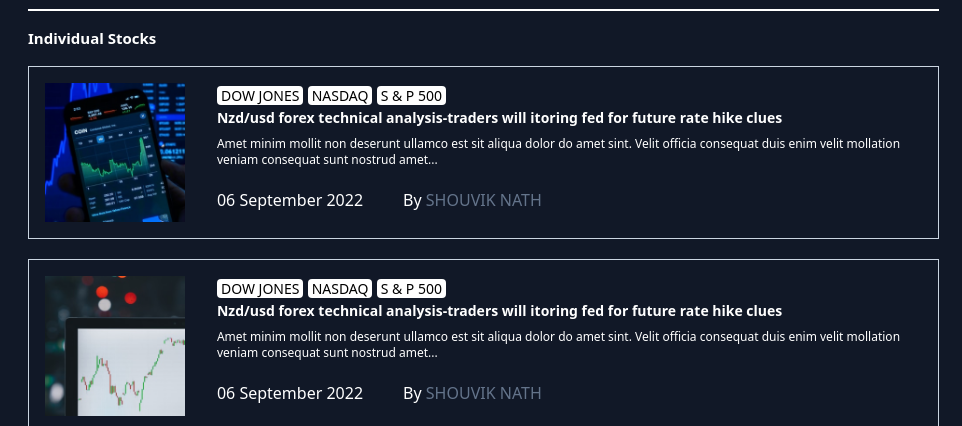
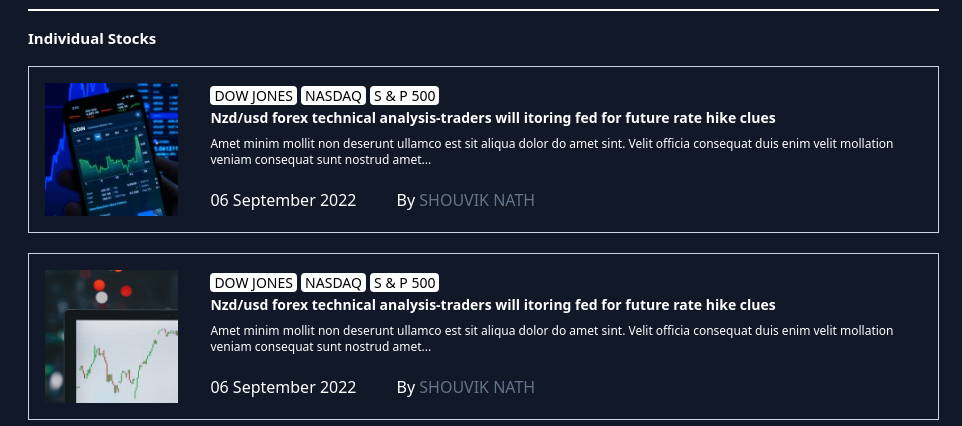
Before and after one commit to DeveloperMokchhedul/tailwindproject1, a website built with Vite: page index.html in a window 1280 px wide. Shown: the part 451-877 px from the top of the page, 0-962 px from the left. Built offline with nearby package versions, Linux system fonts and the light colour scheme; files whose address does not match are found by name.

Commit message:
problem solved

```diff
--- a/main.css
+++ b/main.css
@@ -9,7 +9,7 @@
     @apply bg-[#5677AC26]  text-black text-xs md:text-sm px-1 rounded  dark:bg-white dark:text-black;
   }
   .newsImageStyle {
-    @apply w-full h-[250px] md:w-[180px] object-cover md:h-fit hover:scale-105 transition-all duration-300 hover:rounded-lg;
+    @apply w-full h-[250px] md:w-[170px] object-cover md:h-fit hover:scale-105 transition-all duration-300 hover:rounded-lg;
   }
   .marketBtn {
     @apply w-full bg-[#E6EBF3] py-4 font-semibold rounded-full hover:bg-slate-300 transition-all duration-200
```
